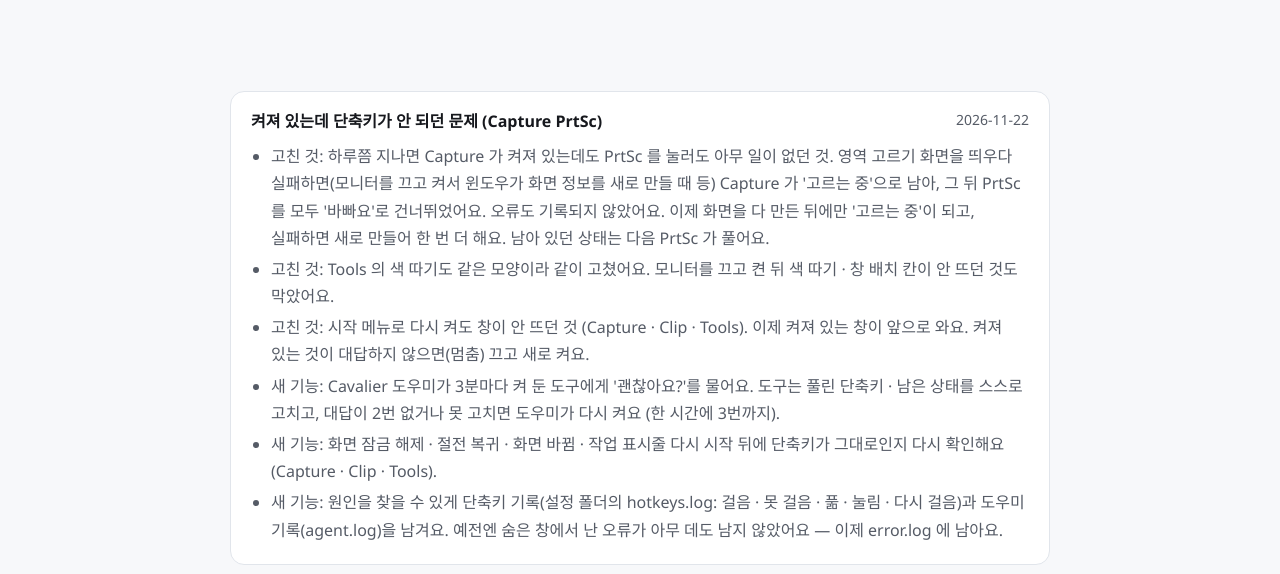
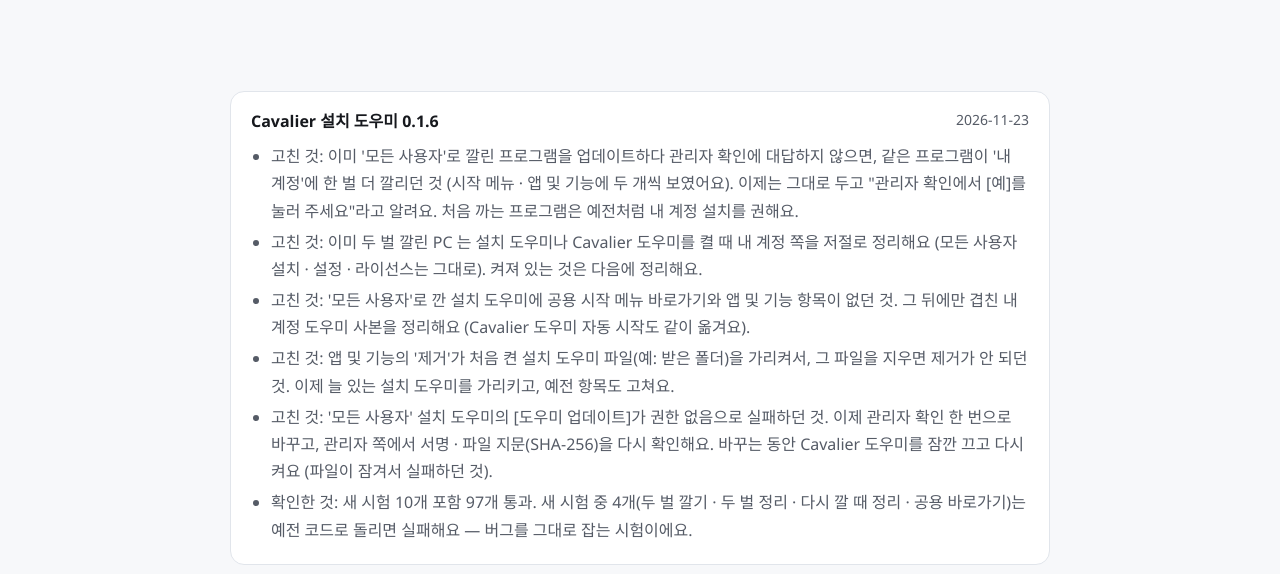
Before and after one commit to cavalier-96/cavalier, a plain HTML site: page updates/index.html in a window 1280 px wide. Shown: the part 214-788 px from the top of the page. Drawn offline with Linux system fonts and the light colour scheme; a web font is replaced by a local one.

Commit message:
설치 도우미 0.1.6 (설치 도우미 목록 13)
Co-Authored-By: Claude Opus 5.5 <noreply@anthropic.com>

```diff
--- a/config.js
+++ b/config.js
@@ -19,7 +19,7 @@ window.CAV_SITE = {
     player:  { NAME: "Cavalier Player",  DOWNLOAD_URL: "https://github.com/cavalier-96/cavalier/releases/download/player-v0.1.2/CavalierPlayer-0.1.2.zip", VERSION: "0.1.2", SIZE: "약 150MB" },
     find:    { NAME: "Cavalier Find",    DOWNLOAD_URL: "https://github.com/cavalier-96/cavalier/releases/download/find-v0.1.7/CavalierFind-0.1.7.zip", VERSION: "0.1.7", SIZE: "약 58MB" },
 // 2차 · 3차 (제품마다 릴리스 태그 <코드>-v0.1.0)
-    hub:     { NAME: "Cavalier 설치 도우미", DOWNLOAD_URL: "https://github.com/cavalier-96/cavalier/releases/download/hub-v0.1.5/CavalierHub-0.1.5.zip", VERSION: "0.1.5", SIZE: "약 29MB" },
+    hub:     { NAME: "Cavalier 설치 도우미", DOWNLOAD_URL: "https://github.com/cavalier-96/cavalier/releases/download/hub-v0.1.6/CavalierHub-0.1.6.zip", VERSION: "0.1.6", SIZE: "약 29MB" },
     pdf:     { NAME: "Cavalier PDF",     DOWNLOAD_URL: "https://github.com/cavalier-96/cavalier/releases/download/pdf-v0.1.2/CavalierPDF-0.1.2.zip", VERSION: "0.1.2", SIZE: "약 66MB" },
     backup:  { NAME: "Cavalier Backup",  DOWNLOAD_URL: "https://github.com/cavalier-96/cavalier/releases/download/backup-v0.1.2/CavalierBackup-0.1.2.zip", VERSION: "0.1.2", SIZE: "약 34MB" },
     font:    { NAME: "Cavalier Font", DOWNLOAD_URL: "https://github.com/cavalier-96/cavalier/releases/download/font-v0.1.2/CavalierFont-0.1.2.zip", VERSION: "0.1.2", SIZE: "약 33MB" },
--- a/updates/index.html
+++ b/updates/index.html
@@ -22,6 +22,7 @@
   <section class="wrap dp-hero"><h1>업데이트 기록</h1>
     <p class="lead">고친 것과 확인한 것을 새것부터 적어 두어요. 설치 도우미를 쓰면 [업데이트] 한 번으로 받을 수 있어요.</p></section>
   <section class="wrap dp-sec cl">
+<div class="cl-item"><div class="cl-head"><b>Cavalier 설치 도우미 0.1.6</b><span>2026-11-23</span></div><ul><li>고친 것: 이미 &#x27;모든 사용자&#x27;로 깔린 프로그램을 업데이트하다 관리자 확인에 대답하지 않으면, 같은 프로그램이 &#x27;내 계정&#x27;에 한 벌 더 깔리던 것 (시작 메뉴 · 앱 및 기능에 두 개씩 보였어요). 이제는 그대로 두고 &quot;관리자 확인에서 [예]를 눌러 주세요&quot;라고 알려요. 처음 까는 프로그램은 예전처럼 내 계정 설치를 권해요.</li><li>고친 것: 이미 두 벌 깔린 PC 는 설치 도우미나 Cavalier 도우미를 켤 때 내 계정 쪽을 저절로 정리해요 (모든 사용자 설치 · 설정 · 라이선스는 그대로). 켜져 있는 것은 다음에 정리해요.</li><li>고친 것: &#x27;모든 사용자&#x27;로 깐 설치 도우미에 공용 시작 메뉴 바로가기와 앱 및 기능 항목이 없던 것. 그 뒤에만 겹친 내 계정 도우미 사본을 정리해요 (Cavalier 도우미 자동 시작도 같이 옮겨요).</li><li>고친 것: 앱 및 기능의 &#x27;제거&#x27;가 처음 켠 설치 도우미 파일(예: 받은 폴더)을 가리켜서, 그 파일을 지우면 제거가 안 되던 것. 이제 늘 있는 설치 도우미를 가리키고, 예전 항목도 고쳐요.</li><li>고친 것: &#x27;모든 사용자&#x27; 설치 도우미의 [도우미 업데이트]가 권한 없음으로 실패하던 것. 이제 관리자 확인 한 번으로 바꾸고, 관리자 쪽에서 서명 · 파일 지문(SHA-256)을 다시 확인해요. 바꾸는 동안 Cavalier 도우미를 잠깐 끄고 다시 켜요 (파일이 잠겨서 실패하던 것).</li><li>확인한 것: 새 시험 10개 포함 97개 통과. 새 시험 중 4개(두 벌 깔기 · 두 벌 정리 · 다시 깔 때 정리 · 공용 바로가기)는 예전 코드로 돌리면 실패해요 — 버그를 그대로 잡는 시험이에요.</li></ul></div>
 <div class="cl-item"><div class="cl-head"><b>켜져 있는데 단축키가 안 되던 문제 (Capture PrtSc)</b><span>2026-11-22</span></div><ul><li>고친 것: 하루쯤 지나면 Capture 가 켜져 있는데도 PrtSc 를 눌러도 아무 일이 없던 것. 영역 고르기 화면을 띄우다 실패하면(모니터를 끄고 켜서 윈도우가 화면 정보를 새로 만들 때 등) Capture 가 &#x27;고르는 중&#x27;으로 남아, 그 뒤 PrtSc 를 모두 &#x27;바빠요&#x27;로 건너뛰었어요. 오류도 기록되지 않았어요. 이제 화면을 다 만든 뒤에만 &#x27;고르는 중&#x27;이 되고, 실패하면 새로 만들어 한 번 더 해요. 남아 있던 상태는 다음 PrtSc 가 풀어요.</li><li>고친 것: Tools 의 색 따기도 같은 모양이라 같이 고쳤어요. 모니터를 끄고 켠 뒤 색 따기 · 창 배치 칸이 안 뜨던 것도 막았어요.</li><li>고친 것: 시작 메뉴로 다시 켜도 창이 안 뜨던 것 (Capture · Clip · Tools). 이제 켜져 있는 창이 앞으로 와요. 켜져 있는 것이 대답하지 않으면(멈춤) 끄고 새로 켜요.</li><li>새 기능: Cavalier 도우미가 3분마다 켜 둔 도구에게 &#x27;괜찮아요?&#x27;를 물어요. 도구는 풀린 단축키 · 남은 상태를 스스로 고치고, 대답이 2번 없거나 못 고치면 도우미가 다시 켜요 (한 시간에 3번까지).</li><li>새 기능: 화면 잠금 해제 · 절전 복귀 · 화면 바뀜 · 작업 표시줄 다시 시작 뒤에 단축키가 그대로인지 다시 확인해요 (Capture · Clip · Tools).</li><li>새 기능: 원인을 찾을 수 있게 단축키 기록(설정 폴더의 hotkeys.log: 걸음 · 못 걸음 · 풂 · 눌림 · 다시 걸음)과 도우미 기록(agent.log)을 남겨요. 예전엔 숨은 창에서 난 오류가 아무 데도 남지 않았어요 — 이제 error.log 에 남아요.</li></ul></div>
 <div class="cl-item"><div class="cl-head"><b>Cavalier Capture 0.1.5</b><span>2026-11-22</span></div><ul><li>고친 것: 켜져 있는데 PrtSc 가 안 되던 것 (영역 고르기 화면을 띄우다 실패하면 &#x27;고르는 중&#x27;으로 남던 것 · 모니터를 끄고 켠 뒤 지워진 화면 정보를 쓰던 것). 스크롤 캡처 중 오류에도 멈춘 채로 남지 않아요.</li><li>고친 것: 시작 메뉴로 다시 켜도 창이 안 뜨던 것. 명령을 넘기는 빠른 길의 파이프 이름이 틀려서(\ 하나 빠짐) 늘 느린 길로 가던 것도 고쳤어요.</li><li>새 기능: 단축키 기록 hotkeys.log · 풀린 단축키 찾아 다시 걸기 · 잠금 해제/절전 복귀/화면 바뀜 뒤 다시 확인 · 도우미 상태 검사에 대답.</li><li>확인한 것: 예전 코드로 같은 상황을 만들면 &#x27;고르는 중&#x27;인데 보이는 화면 0개로 남고 다음 PrtSc 가 무시되는 것을 재현했어요. 새 시험 7개 포함 63개 통과.</li></ul></div>
 <div class="cl-item"><div class="cl-head"><b>Cavalier Tools 0.1.4</b><span>2026-11-22</span></div><ul><li>고친 것: 색 따기 화면을 띄우다 실패하면 &#x27;따는 중&#x27;으로 남아 색 따기 단축키가 안 되던 것 · 모니터를 끄고 켠 뒤 색 따기 · 창 배치 칸이 오류로 안 뜨던 것 · 시작 메뉴로 다시 켜도 창이 안 뜨던 것.</li><li>새 기능: 숨은 창 · 창 이벤트 오류를 errors.log 에 · 단축키 기록 hotkeys.log · 풀린 단축키 다시 걸기 · 도우미 상태 검사에 대답.</li><li>확인한 것: 새 시험 5개 포함 154개 통과.</li></ul></div>
```
Also changed, not shown: hub/index.html (+1 -1 lines), hub/manifest.json.
